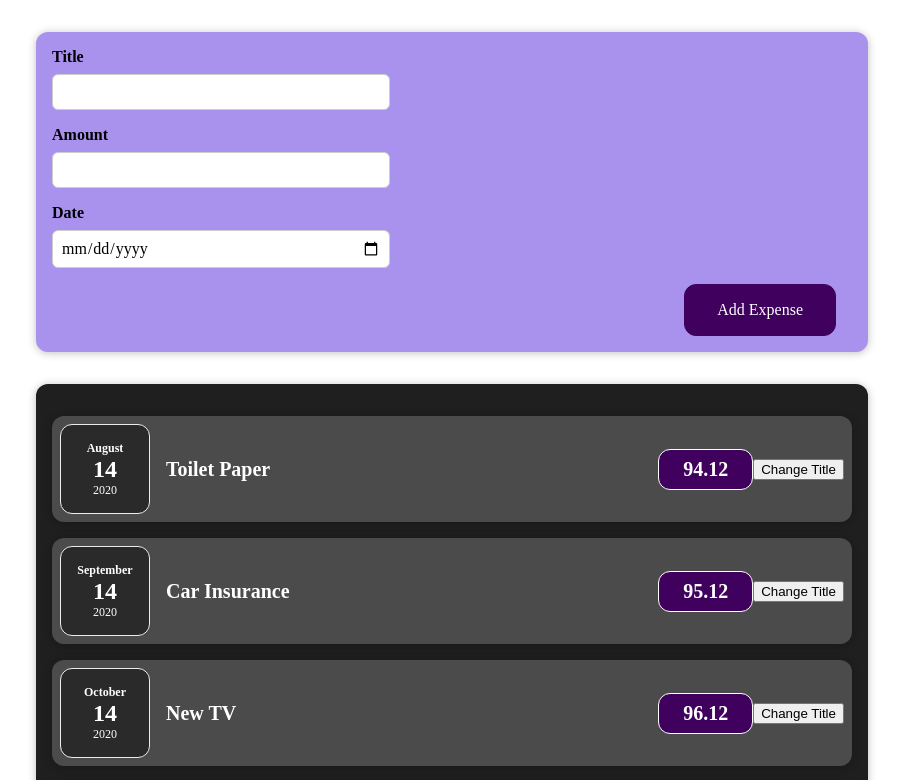
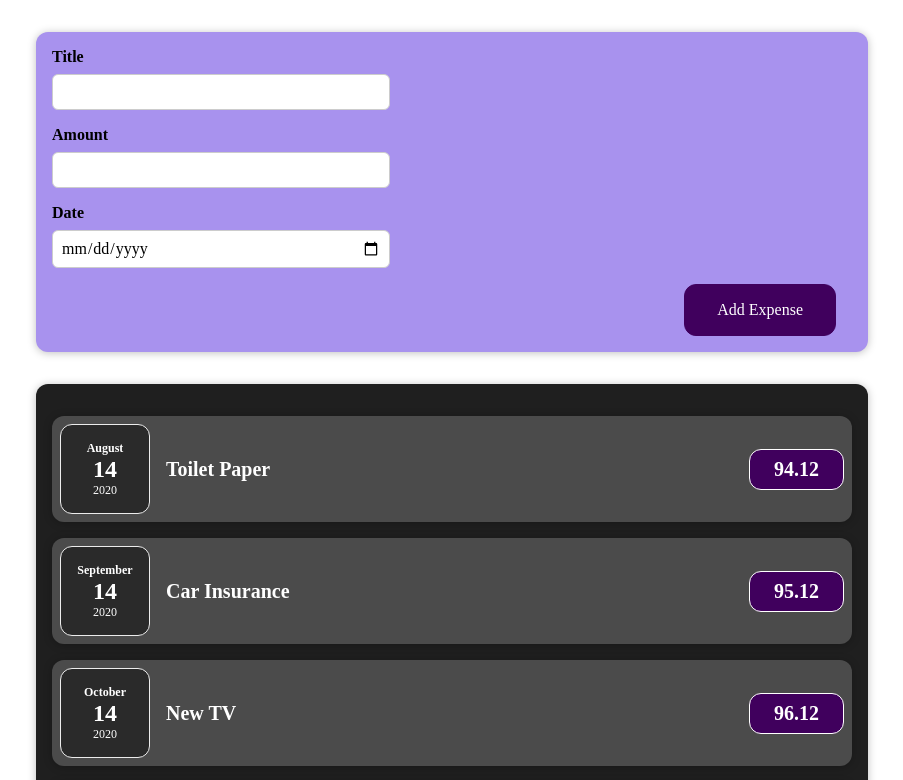
Before and after one commit to Gajendrakm/codeusingreactjs, a React (Create React App) app: page / in a window 1280 px wide. Shown: the top 780 px of the page, without its empty margins (188-1091 px from the left). Built offline with nearby package versions, Linux system fonts and the light colour scheme.

Commit message:
final_form_addition

```diff
--- a/src/App.js
+++ b/src/App.js
@@ -21,8 +21,6 @@ const App = () => {
         setExpenses((prevExpenses) => {
             return [expense, ...prevExpenses];
         })
-        // console.log('In App.js');
-        // console.log(expense);
     }
 
     return (
--- a/src/components/Expense/ExpenseItem.js
+++ b/src/components/Expense/ExpenseItem.js
@@ -1,4 +1,4 @@
-import React,{ useState } from 'react';
+import React from 'react';
 
 import ExpenseDate from './ExpenseDate';
 import './ExpenseItem.css';
@@ -7,23 +7,13 @@ import Card from '../UI/Card';
 
 const ExpenseItem = (props) => {
 
-    //function clickHandler() {}
-
-    const [title, setTitle] = useState(props.title);
-
-    const clickHandler = () => {
-        setTitle('Updated!')
-       // console.log(title)
-        //props.amount = 12;
-    };
     return (
         <Card className="expense-item">
             <ExpenseDate date={props.date}/>
             <div className="expense-item__description">
-                <h2>{title}</h2>
+                <h2>{props.title}</h2>
                 <div className="expense-item__price">{props.amount}</div>
             </div>
-            <button onClick={clickHandler}>Change Title</button>
         </Card>
     );
 }
--- a/src/components/Expense/Expenses.js
+++ b/src/components/Expense/Expenses.js
@@ -1,7 +1,6 @@
 import ExpenseItem from './ExpenseItem';
 import './Expenses.css';
 import Card from '../UI/Card';
-import { useState } from 'react';
 
 const Expenses = (props) => {
     return (
```
Also changed, not shown: src/components/NewExpense/ExpenseForm.js (+0 -21 lines), src/components/NewExpense/NewExpense.js (+1 -24 lines).
